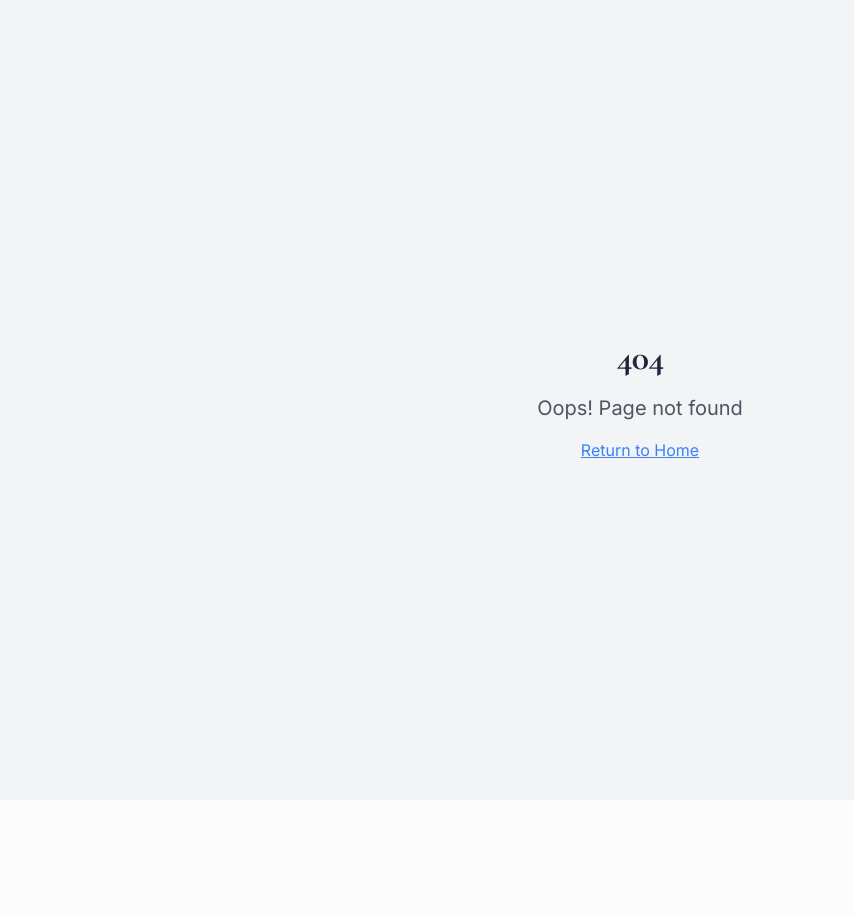
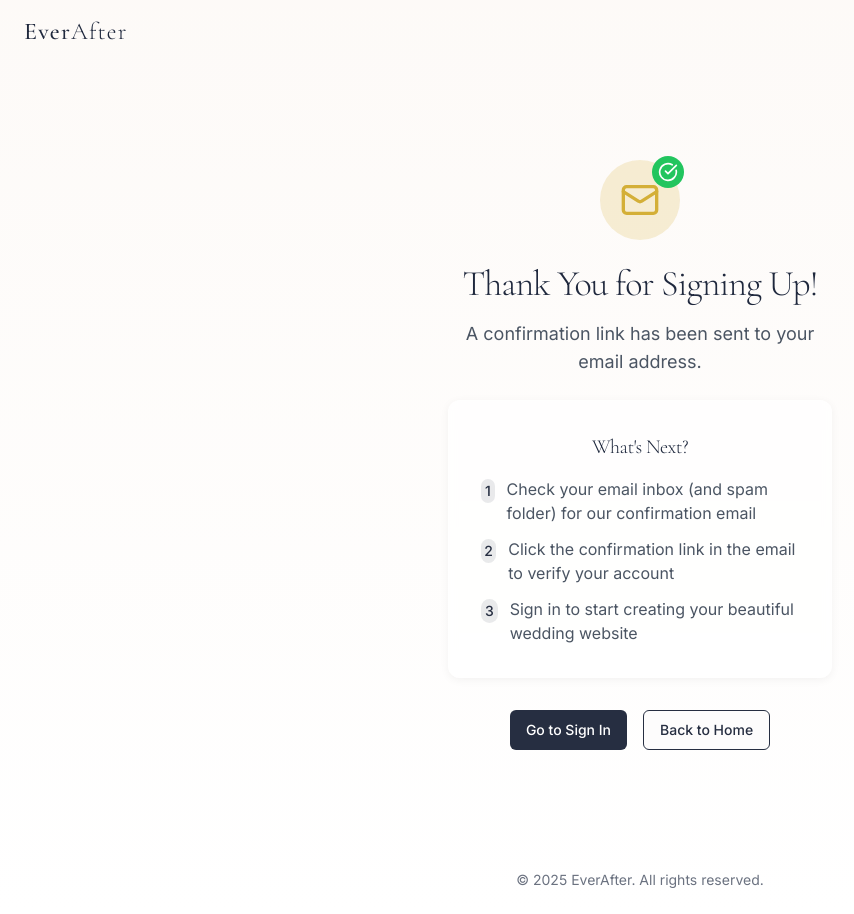
Before and after one commit to Webranda/happily-ever-builder, a React (Vite) app: page /email-confirmation in a window 1280 px wide. Before the commit this address had no page. Shown: the whole page, without its empty margins (0-854 px from the left). Before the commit the page ends 800 px from the top, so only its background shows below. Built offline with nearby package versions, Linux system fonts and the light colour scheme.

Commit message:
Fix: Implement email confirmation and token handling
- Ensure all pages receive the authentication token when a user is signed in.
- Create a confirmation email page for signup redirection.
- Redirect users to the sign-in page after email confirmation.

```diff
--- a/src/App.tsx
+++ b/src/App.tsx
@@ -6,6 +6,7 @@ import { QueryClient, QueryClientProvider } from "@tanstack/react-query";
 import { BrowserRouter, Routes, Route } from "react-router-dom";
 import Index from "./pages/Index";
 import Auth from "./pages/Auth";
+import EmailConfirmation from "./pages/EmailConfirmation";
 import WeddingForm from "./pages/WeddingForm";
 import TemplateSelection from "./pages/TemplateSelection";
 import Dashboard from "./pages/Dashboard";
@@ -27,6 +28,7 @@ const App = () => (
         <Routes>
           <Route path="/" element={<Index />} />
           <Route path="/auth" element={<Auth />} />
+          <Route path="/email-confirmation" element={<EmailConfirmation />} />
           <Route path="/wedding-form" element={<WeddingForm />} />
           <Route path="/template-selection" element={<TemplateSelection />} />
           <Route path="/templates" element={<Templates />} />
--- a/src/components/auth/AuthForm.tsx
+++ b/src/components/auth/AuthForm.tsx
@@ -84,22 +84,27 @@ const AuthForm: React.FC = () => {
           setIsLoading(false);
           return;
         }
+
         const { error: signUpError } = await supabase.auth.signUp({
           email: formData.email,
           password: formData.password,
           options: {
+            emailRedirectTo: `${window.location.origin}/auth?mode=login`,
             data: {
               first_name: formData.firstName,
               last_name: formData.lastName,
             }
           }
         });
+
         if (signUpError) {
           setFormError(signUpError.message);
           throw signUpError;
         }
-        toast.success("Account created! Check your email (inbox/spam) to confirm.");
-        setTimeout(() => navigate("/dashboard"), 1000);
+
+        toast.success("Account created! Please check your email to confirm your account.");
+        // Redirect to email confirmation page
+        navigate("/email-confirmation");
       } else {
         const { error: signInError } = await supabase.auth.signInWithPassword({
           email: formData.email,
--- a/src/pages/Dashboard.tsx
+++ b/src/pages/Dashboard.tsx
@@ -1,6 +1,6 @@
 
-import React from 'react';
-import { Link } from 'react-router-dom';
+import React, { useEffect } from 'react';
+import { Link, useNavigate } from 'react-router-dom';
 import Container from '@/components/ui/Container';
 import Logo from '@/components/ui/Logo';
 import Dashboard from '@/components/dashboard/Dashboard';
@@ -9,7 +9,22 @@ import { LogOut } from 'lucide-react';
 import { useAuth } from '@/hooks/useAuth';
 
 const DashboardPage = () => {
-  const { signOut } = useAuth();
+  const { user, loading, signOut } = useAuth();
+  const navigate = useNavigate();
+
+  useEffect(() => {
+    if (!loading && !user) {
+      navigate('/auth');
+    }
+  }, [user, loading, navigate]);
+
+  if (loading) {
+    return <div className="min-h-screen w-full flex items-center justify-center">Loading...</div>;
+  }
+
+  if (!user) {
+    return null;
+  }
 
   return (
     <div className="min-h-screen w-full bg-gray-50">
--- /dev/null
+++ b/src/pages/EmailConfirmation.tsx
@@ -0,0 +1,100 @@
+
+import React from 'react';
+import { Link } from 'react-router-dom';
+import Container from '@/components/ui/Container';
+import Logo from '@/components/ui/Logo';
+import { Button } from '@/components/ui/button';
+import { Mail, CheckCircle } from 'lucide-react';
+
+const EmailConfirmation = () => {
+  return (
+    <div className="min-h-screen w-full bg-gradient-to-b from-wedding-cream/50 to-white">
+      {/* Header */}
+      <header className="w-full py-4 px-6">
+        <div className="max-w-7xl mx-auto">
+          <Link to="/" className="inline-block">
+            <Logo size="lg" />
+          </Link>
+        </div>
+      </header>
+
+      {/* Main Content */}
+      <main className="py-16 md:py-24">
+        <Container maxWidth="md">
+          <div className="text-center">
+            <div className="flex justify-center mb-6">
+              <div className="relative">
+                <div className="w-20 h-20 bg-wedding-gold/20 rounded-full flex items-center justify-center">
+                  <Mail className="w-10 h-10 text-wedding-gold" />
+                </div>
+                <div className="absolute -top-1 -right-1 w-8 h-8 bg-green-500 rounded-full flex items-center justify-center">
+                  <CheckCircle className="w-5 h-5 text-white" />
+                </div>
+              </div>
+            </div>
+
+            <h1 className="text-3xl md:text-4xl mb-4 font-serif animate-fade-in">
+              Thank You for Signing Up!
+            </h1>
+
+            <p className="text-lg text-gray-600 mb-6 animate-fade-in">
+              A confirmation link has been sent to your email address.
+            </p>
+
+            <div className="glass-card rounded-xl p-6 md:p-8 mb-8 animate-scale-in">
+              <h2 className="text-xl mb-4 font-serif">What's Next?</h2>
+              <div className="text-left space-y-3 text-gray-600">
+                <div className="flex items-start gap-3">
+                  <div className="w-6 h-6 bg-wedding-navy/10 rounded-full flex items-center justify-center mt-0.5">
+                    <span className="text-sm font-medium text-wedding-navy">1</span>
+                  </div>
+                  <p>Check your email inbox (and spam folder) for our confirmation email</p>
+                </div>
+                <div className="flex items-start gap-3">
+                  <div className="w-6 h-6 bg-wedding-navy/10 rounded-full flex items-center justify-center mt-0.5">
+                    <span className="text-sm font-medium text-wedding-navy">2</span>
+                  </div>
+                  <p>Click the confirmation link in the email to verify your account</p>
+                </div>
+                <div className="flex items-start gap-3">
+                  <div className="w-6 h-6 bg-wedding-navy/10 rounded-full flex items-center justify-center mt-0.5">
+                    <span className="text-sm font-medium text-wedding-navy">3</span>
+                  </div>
+                  <p>Sign in to start creating your beautiful wedding website</p>
+                </div>
+              </div>
+            </div>
+
+            <div className="flex flex-col sm:flex-row gap-4 justify-center">
+              <Button
+                className="bg-wedding-navy hover:bg-wedding-navy/90 text-white"
+                asChild
+              >
+                <Link to="/auth?mode=login">Go to Sign In</Link>
+              </Button>
+
+              <Button
+                variant="outline"
+                className="border-wedding-navy text-wedding-navy hover:bg-wedding-navy/5"
+                asChild
+              >
+                <Link to="/">Back to Home</Link>
+              </Button>
+            </div>
+          </div>
+        </Container>
+      </main>
+
+      {/* Footer */}
+      <footer className="py-6 mt-auto">
+        <Container>
+          <div className="text-center text-sm text-gray-500">
+            <p>&copy; {new Date().getFullYear()} EverAfter. All rights reserved.</p>
+          </div>
+        </Container>
+      </footer>
+    </div>
+  );
+};
+
+export default EmailConfirmation;
--- a/src/pages/TemplateSelection.tsx
+++ b/src/pages/TemplateSelection.tsx
@@ -1,13 +1,31 @@
 
-import React from 'react';
-import { Link } from 'react-router-dom';
+import React, { useEffect } from 'react';
+import { Link, useNavigate } from 'react-router-dom';
 import Container from '@/components/ui/Container';
 import Logo from '@/components/ui/Logo';
 import TemplateSelector from '@/components/templates/TemplateSelector';
 import { Button } from '@/components/ui/button';
 import { ChevronLeft } from 'lucide-react';
+import { useAuth } from '@/hooks/useAuth';
 
 const TemplateSelection = () => {
+  const { user, loading } = useAuth();
+  const navigate = useNavigate();
+
+  useEffect(() => {
+    if (!loading && !user) {
+      navigate('/auth');
+    }
+  }, [user, loading, navigate]);
+
+  if (loading) {
+    return <div className="min-h-screen w-full flex items-center justify-center">Loading...</div>;
+  }
+
+  if (!user) {
+    return null;
+  }
+
   return (
     <div className="min-h-screen w-full bg-white">
       {/* Header */}
--- a/src/pages/WeddingForm.tsx
+++ b/src/pages/WeddingForm.tsx
@@ -1,13 +1,31 @@
 
-import React from 'react';
-import { Link } from 'react-router-dom';
+import React, { useEffect } from 'react';
+import { Link, useNavigate } from 'react-router-dom';
 import Container from '@/components/ui/Container';
 import Logo from '@/components/ui/Logo';
 import WeddingDetailsForm from '@/components/weddingForm/WeddingDetailsForm';
 import { Button } from '@/components/ui/button';
 import { ChevronLeft } from 'lucide-react';
+import { useAuth } from '@/hooks/useAuth';
 
 const WeddingForm = () => {
+  const { user, loading } = useAuth();
+  const navigate = useNavigate();
+
+  useEffect(() => {
+    if (!loading && !user) {
+      navigate('/auth');
+    }
+  }, [user, loading, navigate]);
+
+  if (loading) {
+    return <div className="min-h-screen w-full flex items-center justify-center">Loading...</div>;
+  }
+
+  if (!user) {
+    return null;
+  }
+
   return (
     <div className="min-h-screen w-full bg-white">
       {/* Header */}
```
